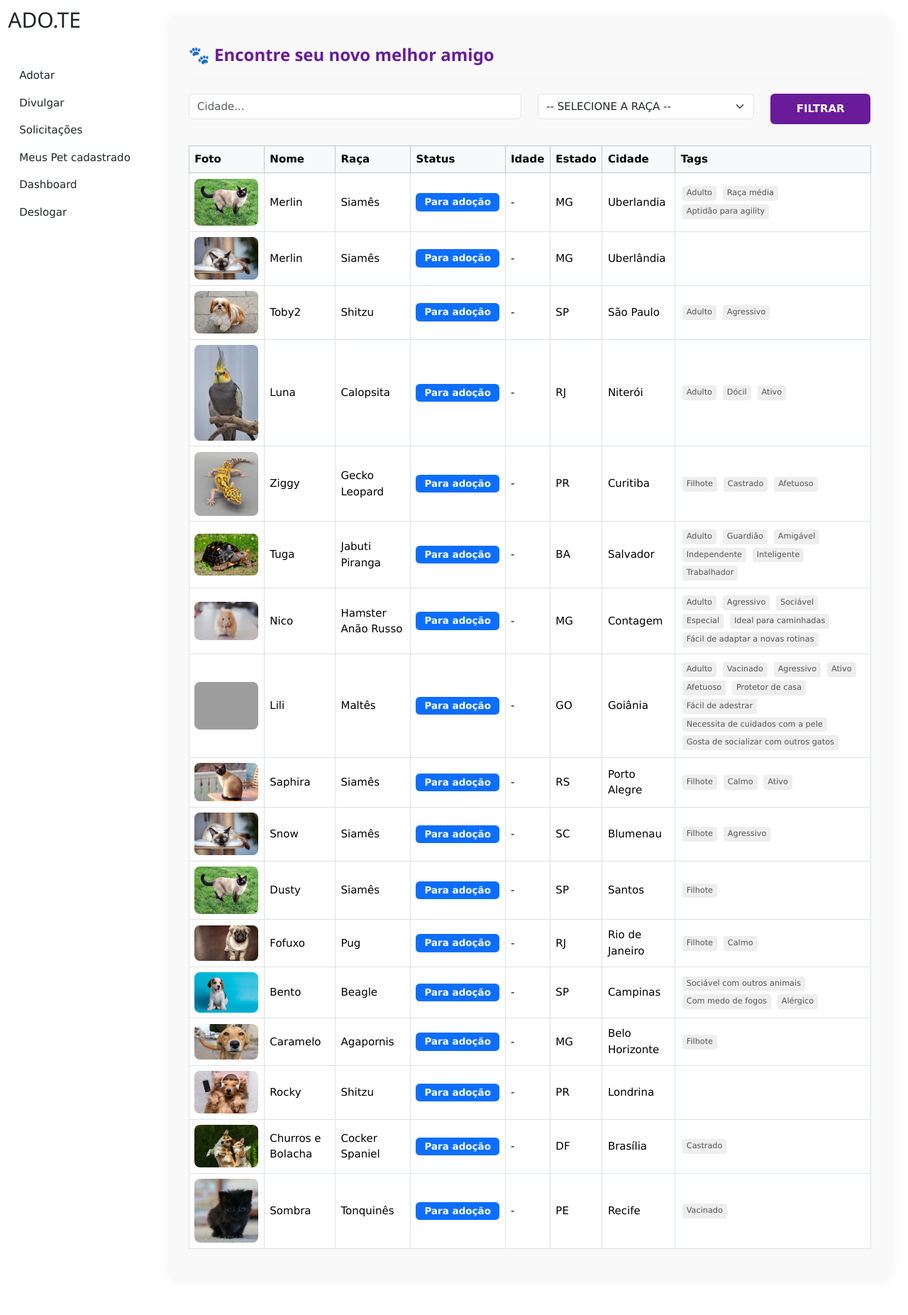
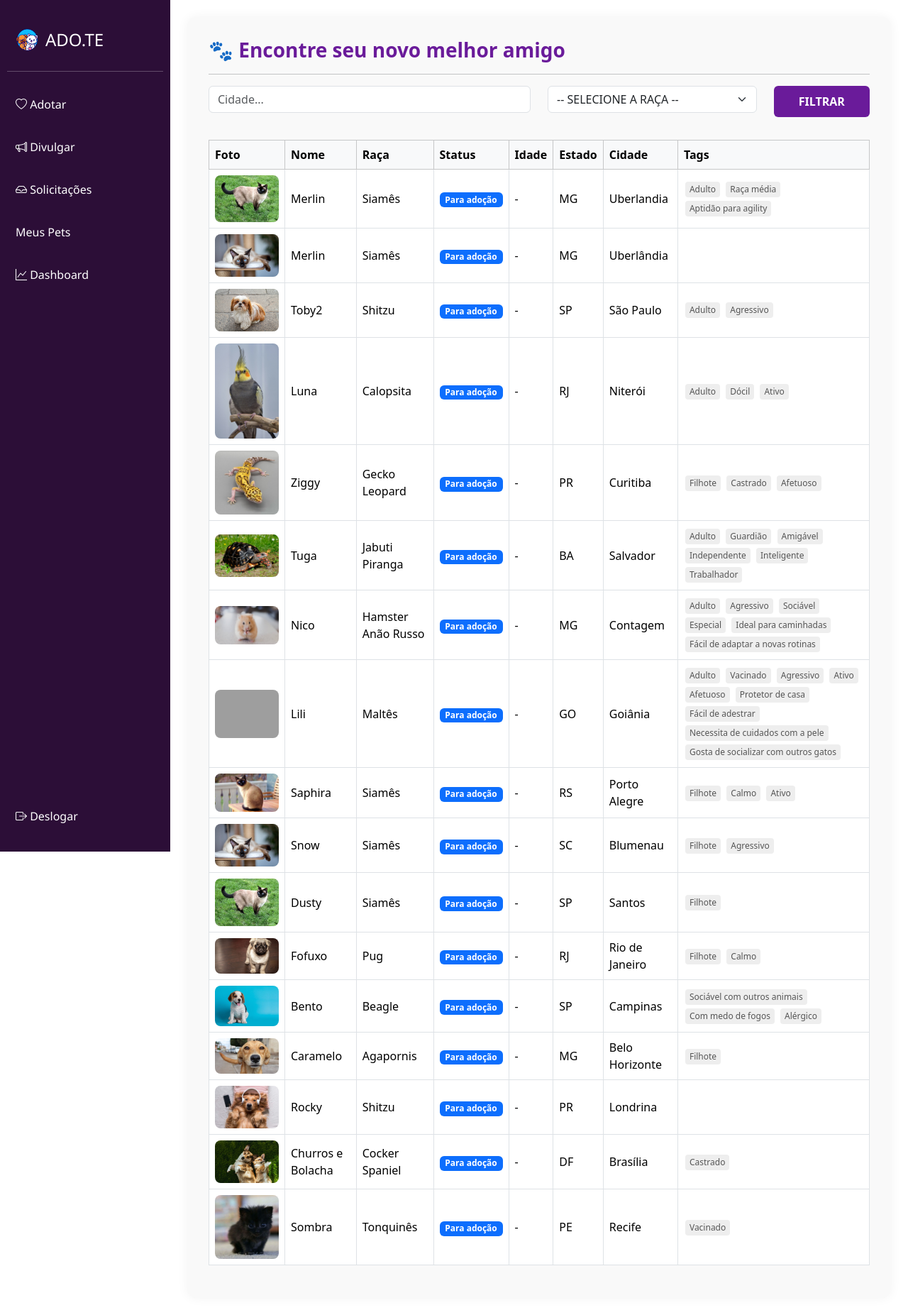
Before and after one commit to IltonBJSilva/adote, a Django app: page /adotar/ in a window 1280 px wide. Shown: the whole page at 71% size. Before the commit the page ends 1760 px from the top, so only its background shows below. Run offline with Django 4.2, Linux system fonts and the light colour scheme; data comes from the database, SQL or seed files in the repository; parts of the project's set-up code (start-up, migrations or seed data) failed here and were passed over; grey boxes are pictures that could not be loaded.

Commit message:
[Melhoria] maior profissionalismo no design da side bar

```diff
--- a/adotar/templates/side_bar.html
+++ b/adotar/templates/side_bar.html
@@ -1,16 +1,98 @@
-<link rel="stylesheet" href="https://www.w3schools.com/w3css/4/w3.css">
+{% load static %}
+<link href="https://cdn.jsdelivr.net/npm/bootstrap@5.3.0-alpha1/dist/css/bootstrap.min.css" rel="stylesheet">
+<link href="https://cdn.jsdelivr.net/npm/bootstrap-icons@1.10.5/font/bootstrap-icons.css" rel="stylesheet">
 
-<div class="col-md-2 bg-side sidebar">
-	<h2>ADO.TE</h2>
-	<hr>
+<style>
+  .sidebar {
+    height: 150vh;
+    background-color: #2c0e37; /* Roxo escuro */
+    padding: 20px 10px;
+    color: #fff;
+    font-family: 'Segoe UI', sans-serif;
+    display: flex;
+    flex-direction: column;
+    justify-content: space-between;
+  }
+  /* Cor de fundo roxa para a sidebar */
+  .bg-purple {
+    background-color: #2c0e37 !important;
+  }
 
-<!-- Sidebar -->
+  .sidebar a {
+    display: block;
+    color: #fff;
+    padding: 10px 12px;
+    margin: 8px 0;
+    text-decoration: none;
+    border-radius: 6px;
+    transition: background-color 0.3s ease;
+  }
 
-  <a href="/adotar/" class="w3-bar-item w3-button">Adotar</a><br>
-  <a href="/divulgar/novo_pet/" class="w3-bar-item w3-button">Divulgar</a><br>
-  <a href="/divulgar/ver_pedido_adocao/" class="w3-bar-item w3-button">Solicitações</a><br>
-  <a href="/divulgar/seus_pets/" class="w3-bar-item w3-button">Meus Pet cadastrado</a><br>
-  <a href="/divulgar/dashboard/" class="w3-bar-item w3-button">Dashboard</a><br>
-  <a href="/auth/sair/" class="w3-bar-item w3-button">Deslogar</a><br>
+  .sidebar a:hover {
+    background-color: #620e6b; /* Hover roxo mais claro */
+    text-decoration: none;
+  }
 
+  .sidebar .logo {
+    display: flex;
+    align-items: center;
+    margin-bottom: 1rem;
+  }
+
+  .sidebar .logo img {
+    margin-right: 10px;
+  }
+
+  .sidebar .nav {
+    flex-grow: 1;
+  }
+</style>
+
+<!-- Sidebar HTML -->
+<div class="sidebar bg-purple" style="width: 240px;">
+  <div>
+    <a href="/" class="logo text-white text-decoration-none">
+      <img src="{% static 'usuarios/img/logo_adote.png' %}" alt="Logo" width="32" height="32">
+      <span class="fs-4">ADO.TE</span>
+    </a>
+    <hr style="border-color: #fff;">
+    <ul class="nav nav-pills flex-column mb-auto">
+
+      <li class="nav-item">
+        <a href="/adotar" class="nav-link text-white">
+          <i class="bi bi-heart"></i> Adotar
+        </a>
+      </li>
+
+
+      <li>
+        <a href="/divulgar/novo_pet" class="nav-link text-white">
+          <i class="bi bi-megaphone"></i> Divulgar
+        </a>
+      </li>
+
+
+      <li>
+        <a href="/divulgar/ver_pedido_adocao" class="nav-link text-white">
+          <i class="bi bi-inbox"></i> Solicitações
+        </a>
+      </li>
+      <li>
+        <a href="/divulgar/seus_pets" class="nav-link text-white">
+          <i class="bi bi-paw"></i> Meus Pets
+        </a>
+      </li>
+      <li>
+        <a href="/divulgar/dashboard" class="nav-link text-white">
+          <i class="bi bi-graph-up"></i> Dashboard
+        </a>
+      </li>
+    </ul>
+  </div>
+
+  <div>
+    <a href="/auth/sair/" class="nav-link text-white">
+      <i class="bi bi-box-arrow-right"></i> Deslogar
+    </a>
+  </div>
 </div>
```
